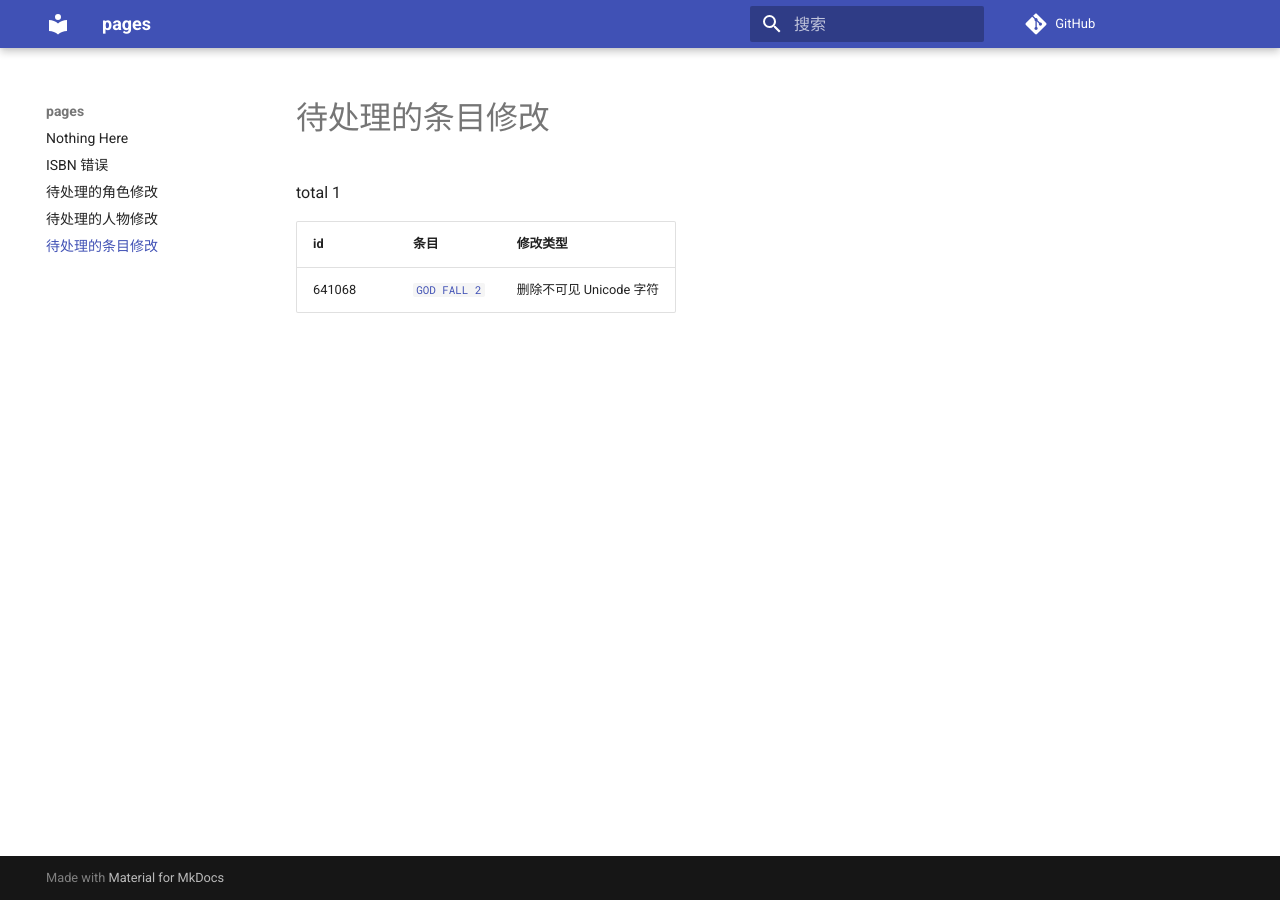
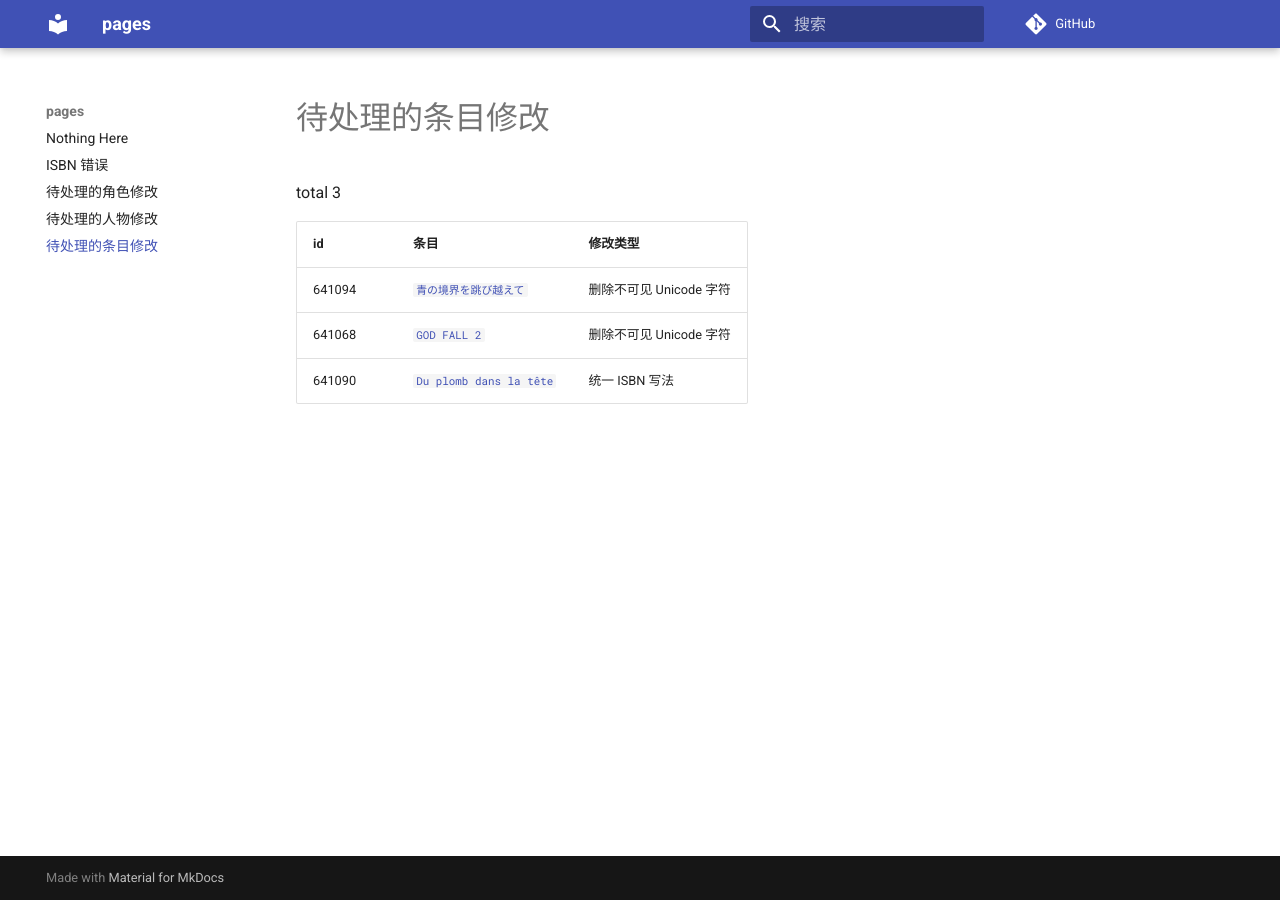
Before and after one commit to trim21/bangumi-pages, an MkDocs documentation site: the page built from docs/pending-subject-changes.md, in a window 1280 px wide. Built offline with MkDocs 1.6.1 and Material for MkDocs 9.7.7, drawn with Linux system fonts in a browser that asks for light colours; comment, search, counter and statistics services are not loaded.

Commit message:
update pending-changes.md

```diff
--- a/docs/pending-subject-changes.md
+++ b/docs/pending-subject-changes.md
@@ -1,7 +1,9 @@
 # 待处理的条目修改
 
-total 1
+total 3
 
 | id | 条目 | 修改类型 |
 | --- | --- | --- |
+| 641094 | [`青の境界を跳び越えて`](https://bgm.tv/subject/641094) | 删除不可见 Unicode 字符 |
 | 641068 | [`GOD FALL 2`](https://bgm.tv/subject/641068) | 删除不可见 Unicode 字符 |
+| 641090 | [`Du plomb dans la tête`](https://bgm.tv/subject/641090) | 统一 ISBN 写法 |
```
